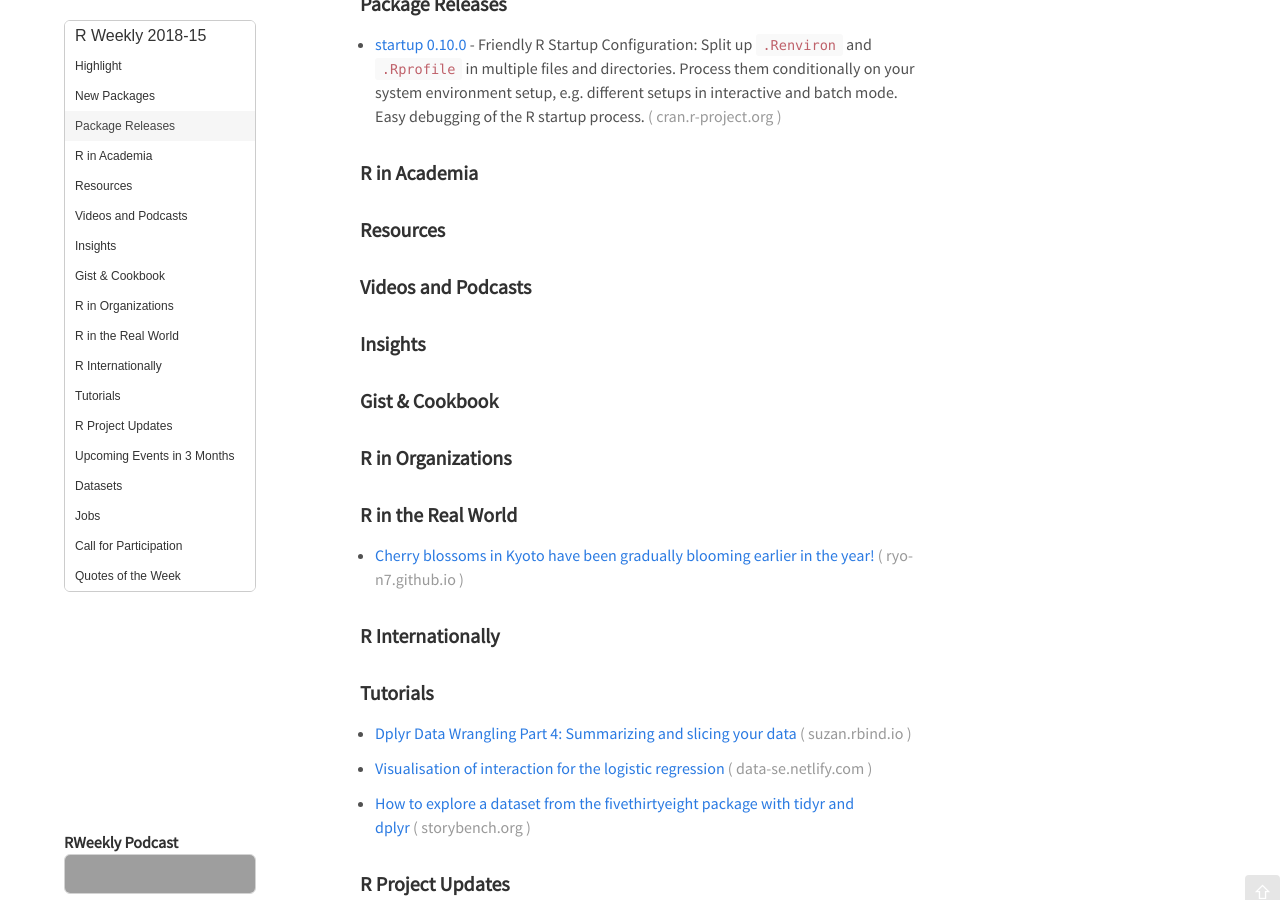
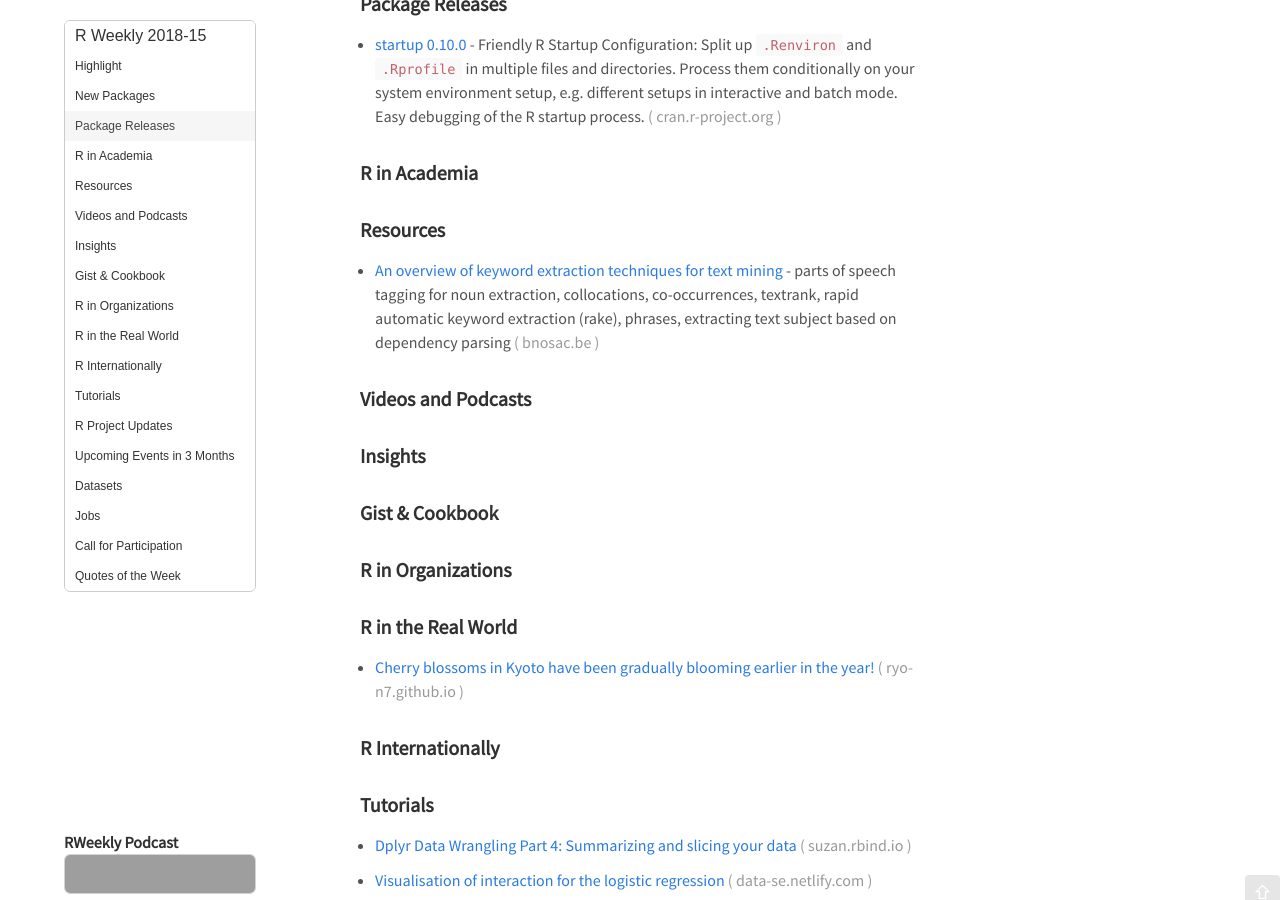
Before and after one commit to rweekly/rweekly.org, a Jekyll site: the page built from draft.md, in a window 1280 px wide and 900 px high, scrolled down 559 px. Built offline with Jekyll 4.4.1, drawn with Linux system fonts in a browser that asks for light colours; emoji names are drawn with the system emoji font; comment, search, counter and statistics services are not loaded; grey boxes are pictures that could not be loaded.

Commit message:
Added blog post
http://bnosac.be/index.php/blog/77-an-overview-of-keyword-extraction-techniques

```diff
--- a/draft.md
+++ b/draft.md
@@ -38,6 +38,7 @@ Release Date: 2018-4-9
 
 ###  Resources
 
+* [An overview of keyword extraction techniques for text mining](http://bnosac.be/index.php/blog/77-an-overview-of-keyword-extraction-techniques) - parts of speech tagging for noun extraction, collocations, co-occurrences, textrank, rapid automatic keyword extraction (rake), phrases, extracting text subject based on dependency parsing
 
 ###  Videos and Podcasts
 
```
